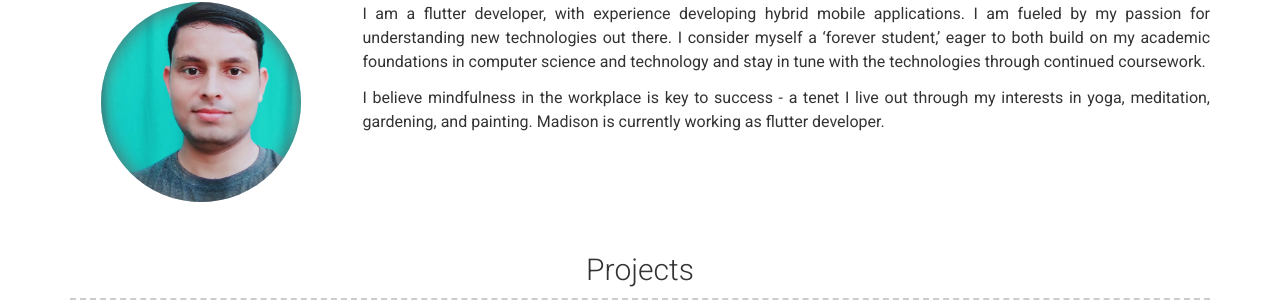
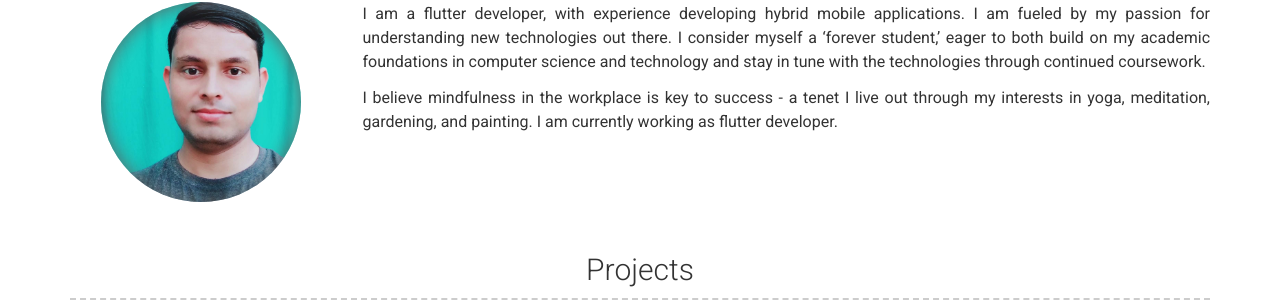
Before and after one commit to dhanrajvermaRepo/dhanrajvermaRepo.github.io, a Jekyll site: the page built from index.md, in a window 1280 px wide. Shown: the part 287-591 px from the top of the page. Built offline with Jekyll 4.4.1, drawn with Linux system fonts in a browser that asks for light colours; nearby versions of some CDN libraries.

Commit message:
Update _config.yml

```diff
--- a/_config.yml
+++ b/_config.yml
@@ -28,7 +28,7 @@ about_profile_image: images/profile.JPEG
 about_content: | # this will include new lines to allow paragraphs
    I am a flutter developer, with experience developing hybrid mobile applications. I am fueled by my passion for understanding new technologies out there. I consider myself a ‘forever student,’ eager to both build on my academic foundations in computer science and technology and stay in tune with the technologies through continued coursework.
 
-   I believe mindfulness in the workplace is key to success - a tenet I live out through my interests in yoga, meditation, gardening, and painting. Madison is currently working as flutter developer.
+   I believe mindfulness in the workplace is key to success - a tenet I live out through my interests in yoga, meditation, gardening, and painting. I am currently working as flutter developer.
 
 # Projects Section
 # projects_title: Projects #(Use this to override about projects section title)
```
